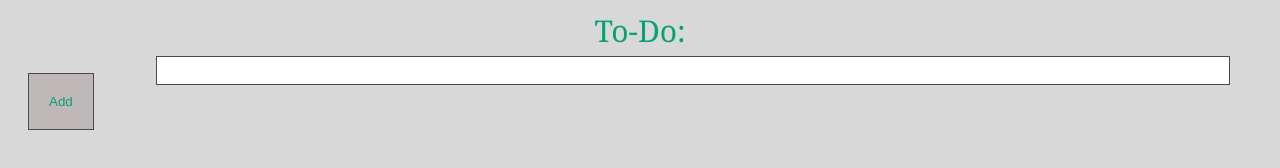
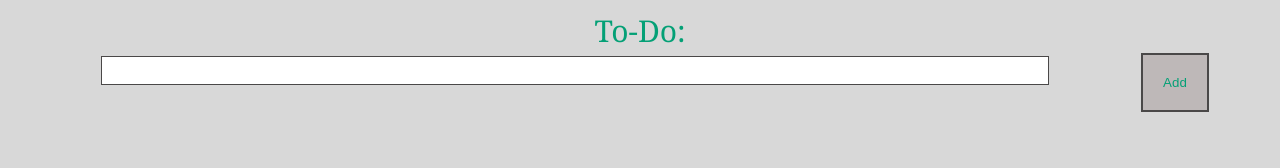
Before and after one commit to shelbyboyd/dsn1676-assignment5, a plain HTML site: page index.html in a window 1280 px wide. Drawn offline with nearby package versions, Linux system fonts and the light colour scheme.

Commit message:
box alignment

```diff
--- a/css/main.css
+++ b/css/main.css
@@ -32,7 +32,7 @@ form {
 }
 
 input {
-    width: 85%;
+    width: 75%;
     height: 20px;
     text-align: center;
     float: center;
@@ -42,12 +42,11 @@ input {
 
 button {
     background-color: #beb8b8;
-    border: 1px solid #4a4848;
-    text-align: top;
+    border: 2px solid #4a4848;
     padding: 1.5em 1.5em;
-    margin: 1.5em;
     color: #04a076;
-    float: left;
+    float: right;
+    margin-right: 5%;
 }
 
 ul {
@@ -65,7 +64,7 @@ li {
 }
 
 .x-button {
-    text-align: center;
+    text-align: top;
     border: 2px solid #BEB8B8;
     background-color: #4A4848;
     height: 30px;
--- a/js/main.js
+++ b/js/main.js
@@ -13,7 +13,7 @@ $form.on('submit', function (eventObject) {
     var $inputRemove = $('<button class="remove x-button">X</button>');
 
     $inputRemove.on('click', function () {
-        $theLi.remove('theLi');
+        $theLi.remove('li');
     });
 
     $theLi.click(function(){
```
